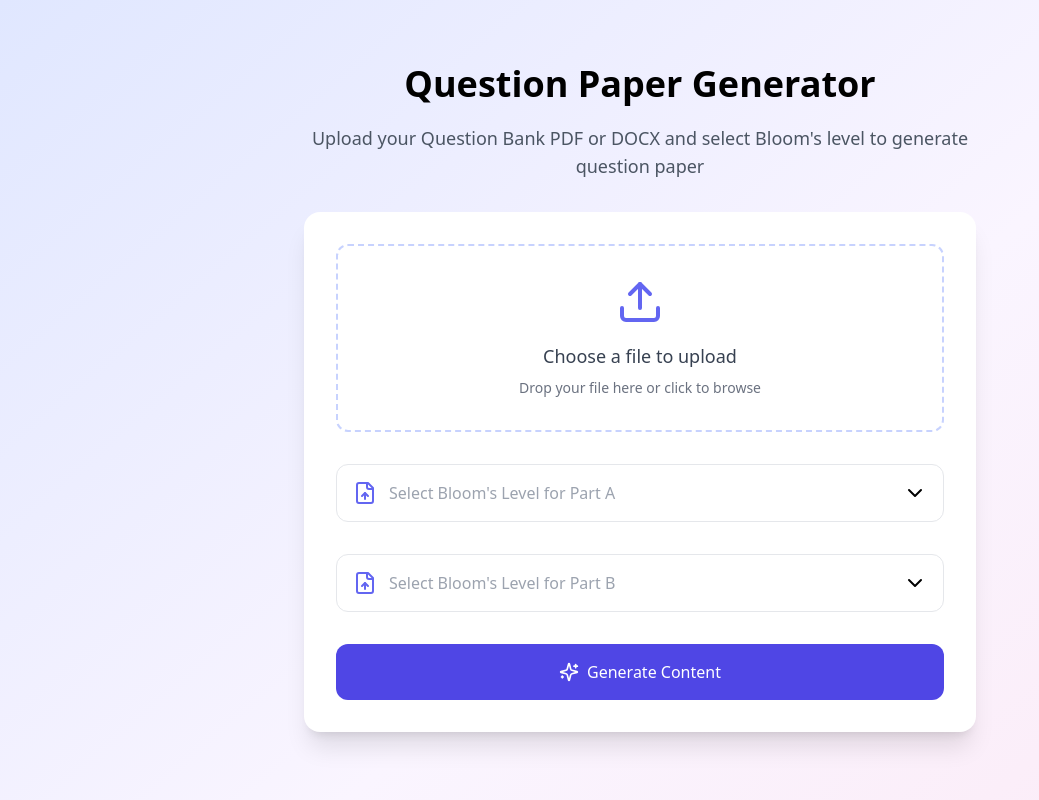
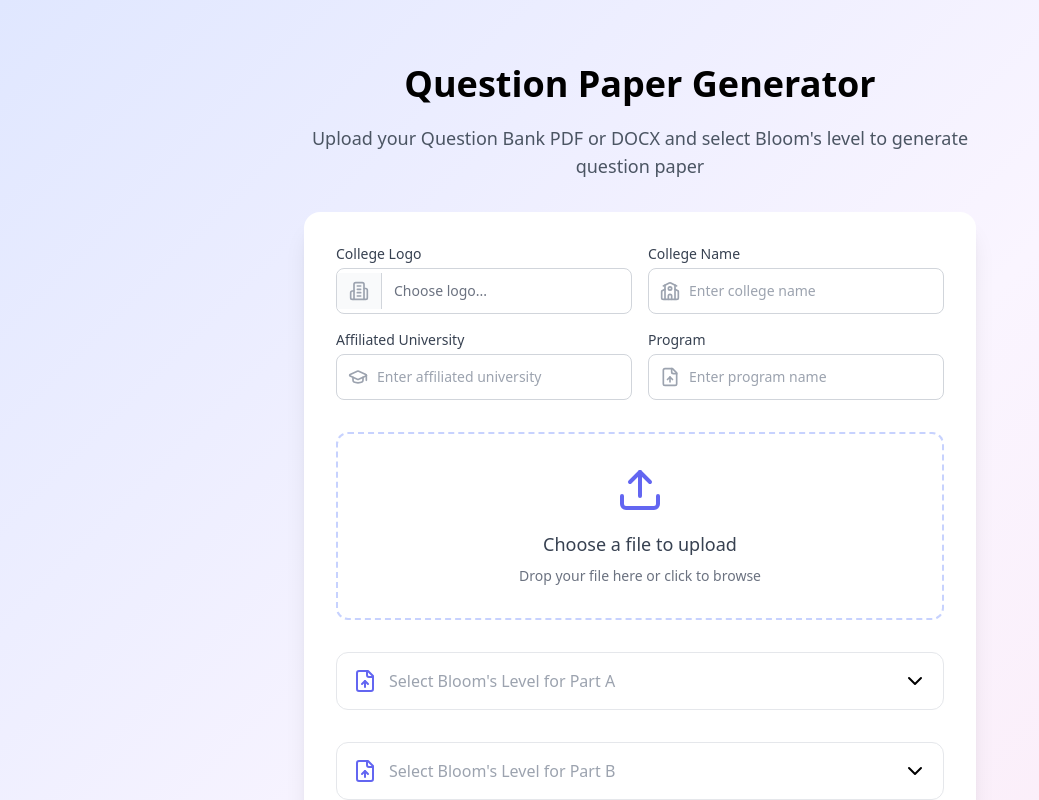
Before and after one commit to farhanbuilds/QUESTION-PAPER-GENERATOR, a React (Create React App) app in the folder frontend/: page /upload in a window 1280 px wide. Shown: the top 800 px of the page, without its empty margins (0-1039 px from the left). Built offline with nearby package versions, Linux system fonts and the light colour scheme.

Commit message:
feat: add college details in PDF dynamically

```diff
--- a/frontend/src/components/UploadForm.tsx
+++ b/frontend/src/components/UploadForm.tsx
@@ -1,7 +1,7 @@
 import React, { useState } from 'react';
 import axios from 'axios';
 import { useNavigate } from 'react-router-dom';
-import { Upload, ChevronDown, FileUp, Sparkles } from 'lucide-react';
+import {Building2, School, GraduationCap, Upload, ChevronDown, FileUp, Sparkles } from 'lucide-react';
 import Footer from './Footer.jsx';
 
 const bloomLevels = [
@@ -17,6 +17,14 @@ export default function UploadForm() {
   const [file, setFile] = useState<File | null>(null);
   const [selectedPartALevel, setSelectedPartALevel] = useState<string | null>(null);
   const [selectedPartBLevel, setSelectedPartBLevel] = useState<string | null>(null);
+  const [collegeDetails, setCollegeDetails] = useState({
+    name: '',
+    university: '',
+    program: ''
+  });
+  const [logoFile, setLogoFile] = useState<File | null>(null);
+  const [logoFormat, setLogoFormat] = useState<string | null>(null);
+  const [logoPreview, setLogoPreview] = useState<string>('');
   const [isPartASelectOpen, setIsPartASelectOpen] = useState(false);
   const [isPartBSelectOpen, setIsPartBSelectOpen] = useState(false);
 
@@ -37,22 +45,81 @@ export default function UploadForm() {
     }
   };
 
+  const handleLogoChange = (event: React.ChangeEvent<HTMLInputElement>) => {
+    if (event.target.files && event.target.files[0]) {
+      const file = event.target.files[0];
+      setLogoFile(file);
+      const fileType = file.type.split("/")[1].toUpperCase();
+      setLogoFormat(fileType);
+      // Create preview URL
+      const reader = new FileReader();
+      reader.onloadend = () => {
+        setLogoPreview(reader.result as string);
+      };
+      reader.readAsDataURL(file);
+    }
+  };
+
+  const handleCollegeDetailsChange = (e: React.ChangeEvent<HTMLInputElement>) => {
+    const { name, value } = e.target;
+    setCollegeDetails(prev => ({
+      ...prev,
+      [name]: value
+    }));
+  };
+
+  const convertFileToBase64 = (file: File): Promise<string> => {
+    return new Promise((resolve, reject) => {
+      const reader = new FileReader();
+      reader.readAsDataURL(file);
+      reader.onload = () => resolve(reader.result as string);
+      reader.onerror = error => reject(error);
+    });
+  };
+
   const handleSubmit = async (e: React.FormEvent) => {
     e.preventDefault();
     if (!file || !selectedPartALevel || !selectedPartBLevel) {
       setShowIncompletePopup(true); // Show popup if file or level is not selected
       return;
     }
+
+    console.log('Generating with:', {
+      file,
+      levelA: selectedPartALevel,
+      levelB: selectedPartBLevel,
+      collegeDetails,
+      logo: logoFile
+    });
     console.log('Generate content with:', { file, levelA: selectedPartALevel, levelB: selectedPartBLevel });
     setLoading(true);  // Set loading to true
+
+    let logoBase64 = '';
+
+    try {
+
+      if(logoFile){
+        logoBase64 = await convertFileToBase64(logoFile);
+      }
+    }
+    catch (error) {
+      console.error('Error converting logo to base64:', error);
+    }
+
 
     const formData = new FormData();
     formData.append('file', file);
     formData.append('levelA', selectedPartALevel); // Include the selected Bloom's level for PART A
     formData.append('levelB', selectedPartBLevel); // Include the selected Bloom's level for PART B
+    formData.append('logo', logoBase64 || '');
+    formData.append('logoFormat', logoFormat || '');
+    formData.append('collegeName', collegeDetails.name);
+    formData.append('affilatedUniversity', collegeDetails.university);
+    formData.append('program', collegeDetails.program);
+
 
     try {
-      const response = await axios.post('http://localhost:5000/upload', formData, {
+      const response = await axios.post('https://question-paper-generator-cpwx.onrender.com/upload', formData, {
         headers: {
           'Content-Type': 'multipart/form-data'
         }
@@ -60,7 +127,7 @@ export default function UploadForm() {
       if (response.status === 200) {
         const data = response.data;
         const dataId = data.dataId; // Assuming the response contains a dataId
-        navigate(`/view/${dataId}?levelA=${selectedPartALevel}&levelB=${selectedPartBLevel}`); // Pass the selected level as a query parameter
+        navigate(`/view/${dataId}?levelA=${encodeURIComponent(selectedPartALevel)}&levelB=${encodeURIComponent(selectedPartBLevel)}&collegeName=${encodeURIComponent(collegeDetails.name)}&affiliatedUniversity=${encodeURIComponent(collegeDetails.university)}&program=${encodeURIComponent(collegeDetails.program)}&logoBase64=${encodeURIComponent(logoBase64)}&logoFormat=${logoFormat}`); // Pass the selected level and college details as query parameters
         console.error('Upload failed');
       }
     } catch (error) {
@@ -81,6 +148,99 @@ export default function UploadForm() {
           <p className="text-lg text-gray-600 font-medium mb-8 text-center">Upload your Question Bank PDF or DOCX and select Bloom's level to generate question paper</p>
           {/* Form */}
           <form onSubmit={handleSubmit} className="bg-white rounded-2xl shadow-xl p-8">
+          <div className="mb-8 space-y-4">
+              <div className="grid grid-cols-2 gap-4">
+                {/* College Logo Upload */}
+                <div className="relative">
+                  <label className="block text-sm font-medium text-gray-700 mb-1">College Logo</label>
+                  <div className="relative">
+                    <label
+                      htmlFor="logo-upload"
+                      className="flex h-[46px] w-full rounded-lg border border-gray-300 hover:border-indigo-400 cursor-pointer transition-colors overflow-hidden group"
+                    >
+                      <div className="flex items-center w-full">
+                        <div className="flex-shrink-0 bg-gray-50 px-3 py-2 border-r border-gray-300 group-hover:border-indigo-400">
+                          {logoPreview ? (
+                            <img
+                              src={logoPreview}
+                              alt="Preview"
+                              className="w-6 h-6 object-contain"
+                            />
+                          ) : (
+                            <Building2 className="h-5 w-5 text-gray-400" />
+                          )}
+                        </div>
+                        <div className="flex-1 px-3 py-2 text-sm text-gray-500 truncate">
+                          {logoFile ? logoFile.name : 'Choose logo...'}
+                        </div>
+                      </div>
+                      <input
+                        id="logo-upload"
+                        name="logo"
+                        type="file"
+                        accept="image/*"
+                        onChange={handleLogoChange}
+                        className="hidden"
+                      />
+                    </label>
+                  </div>
+                </div>
+
+                {/* College Name */}
+                <div className="relative">
+                  <label className="block text-sm font-medium text-gray-700 mb-1">College Name</label>
+                  <div className="relative">
+                    <div className="absolute inset-y-0 left-0 pl-3 flex items-center pointer-events-none">
+                      <School className="h-5 w-5 text-gray-400" />
+                    </div>
+                    <input
+                      type="text"
+                      name="name"
+                      value={collegeDetails.name}
+                      onChange={handleCollegeDetailsChange}
+                      placeholder="Enter college name"
+                      className="pl-10 w-full rounded-lg border border-gray-300 p-3 text-sm focus:outline-none focus:ring-2 focus:ring-indigo-500"
+                    />
+                  </div>
+                </div>
+
+                {/* University */}
+                <div className="relative">
+                  <label className="block text-sm font-medium text-gray-700 mb-1">Affiliated University</label>
+                  <div className="relative">
+                    <div className="absolute inset-y-0 left-0 pl-3 flex items-center pointer-events-none">
+                      <GraduationCap className="h-5 w-5 text-gray-400" />
+                    </div>
+                    <input
+                      type="text"
+                      name="university"
+                      value={collegeDetails.university}
+                      onChange={handleCollegeDetailsChange}
+                      placeholder="Enter affiliated university"
+                      className="pl-10 w-full rounded-lg border border-gray-300 p-3 text-sm focus:outline-none focus:ring-2 focus:ring-indigo-500"
+                    />
+                  </div>
+                </div>
+
+                {/* Program */}
+                <div className="relative">
+                  <label className="block text-sm font-medium text-gray-700 mb-1">Program</label>
+                  <div className="relative">
+                    <div className="absolute inset-y-0 left-0 pl-3 flex items-center pointer-events-none">
+                      <FileUp className="h-5 w-5 text-gray-400" />
+                    </div>
+                    <input
+                      type="text"
+                      name="program"
+                      value={collegeDetails.program}
+                      onChange={handleCollegeDetailsChange}
+                      placeholder="Enter program name"
+                      className="pl-10 w-full rounded-lg border border-gray-300 p-3 text-sm focus:outline-none focus:ring-2 focus:ring-indigo-500"
+                    />
+                  </div>
+                </div>
+              </div>
+            </div>
             {/* File Upload */}
             <div className="mb-8">
               <label
--- a/frontend/src/components/ViewData.jsx
+++ b/frontend/src/components/ViewData.jsx
@@ -1,7 +1,6 @@
 import React, { useEffect, useState } from "react";
 import { useParams, useLocation } from "react-router-dom";
 import { jsPDF } from "jspdf";
-import cmrLogo from "../assets/images/cmrLogo.jpg";
 
 const ViewData = () => {
   const { dataId } = useParams(); // Get the dataId from the URL
@@ -9,6 +8,11 @@ const ViewData = () => {
   const queryParams = new URLSearchParams(location.search);
   const selectedPartABloomsLevel = queryParams.get("levelA"); // Get the Part A Bloom's level from the URL
   const selectedPartBBloomsLevel = queryParams.get("levelB"); // Get the Part B Bloom's level from the URL
+  const collegeName = queryParams.get("collegeName");
+  const affilatedUniversity = queryParams.get("affiliatedUniversity");
+  const programName = queryParams.get("program");
+  const collegeLogo = queryParams.get("logoBase64");
+  const logoFormat = queryParams.get("logoFormat");
 
   const [structuredData, setStructuredData] = useState(null);
   const [loading, setLoading] = useState(true); // To handle loading state
@@ -101,23 +105,6 @@ const ViewData = () => {
     return { partA, partB };
   };
 
-  const [Base64Image, setBase64Image] = useState("");
-
-    useEffect(() => {
-      fetch(cmrLogo)
-      .then((response) => response.blob())
-      .then((blob) => {
-        const render = new FileReader();
-        render.readAsDataURL(blob)
-        render.onloadend = () => {
-          setBase64Image(render.result);
-        };
-      })
-      .catch((error) => {
-        console.error("Error converting image to Base64:", error);
-      });
-    },[]);
-
   const generatePDF = () => {
     const { partA, partB } = processParts(structuredData);
     const doc = new jsPDF();
@@ -126,22 +113,20 @@ const ViewData = () => {
     const pageWidth = doc.internal.pageSize.getWidth();
     // Add title
     doc.setFont("Times", "bold");
-    doc.setFontSize(16);
+    doc.setFontSize(14);
 
-    doc.addImage(Base64Image, "JPG", 10, 5, 15, 15);
+    doc.addImage(collegeLogo, logoFormat, 10, 5, 15, 15);
 
-    const title1 = "CMR COLLEGE OF ENGINEERING & TECHNOLOGY";
-    const title1Width = doc.getTextWidth(title1);
-    doc.text(title1, (pageWidth - title1Width) / 2, 15);
+    const title1Width = doc.getTextWidth(collegeName);
+    doc.text(collegeName, (pageWidth - title1Width) / 2, 15);
 
-    doc.setFontSize(12);
-    const title2 = "(UGC AUTONOOMUS)";
-    const title2Width = doc.getTextWidth(title2);
-    doc.text(title2, (pageWidth - title2Width) / 2, 25);
+    doc.setFontSize(10);
 
-    const examType = "B.Tech Semester I - Regular Examinations January-2025";
-    const examTypeTextWidth = doc.getTextWidth(examType);
-    doc.text(examType, (pageWidth - examTypeTextWidth) / 2 , 35)
+    const title2Width = doc.getTextWidth(affilatedUniversity);
+    doc.text(affilatedUniversity, (pageWidth - title2Width) / 2, 25);
+
+    const examTypeTextWidth = doc.getTextWidth(programName);
+    doc.text(programName, (pageWidth - examTypeTextWidth) / 2 , 35)
 
     doc.setFontSize(12);
     doc.text("Name: _________________________________", 10, 45);
@@ -233,7 +218,7 @@ const ViewData = () => {
   useEffect(() => {
     const fetchData = async () => {
       try {
-        const response = await fetch(`http://localhost:5000/view/${dataId}`);
+        const response = await fetch(`https://question-paper-generator-cpwx.onrender.com/view/${dataId}`);
 
         if (response.ok) {
           const data = await response.json();
```
